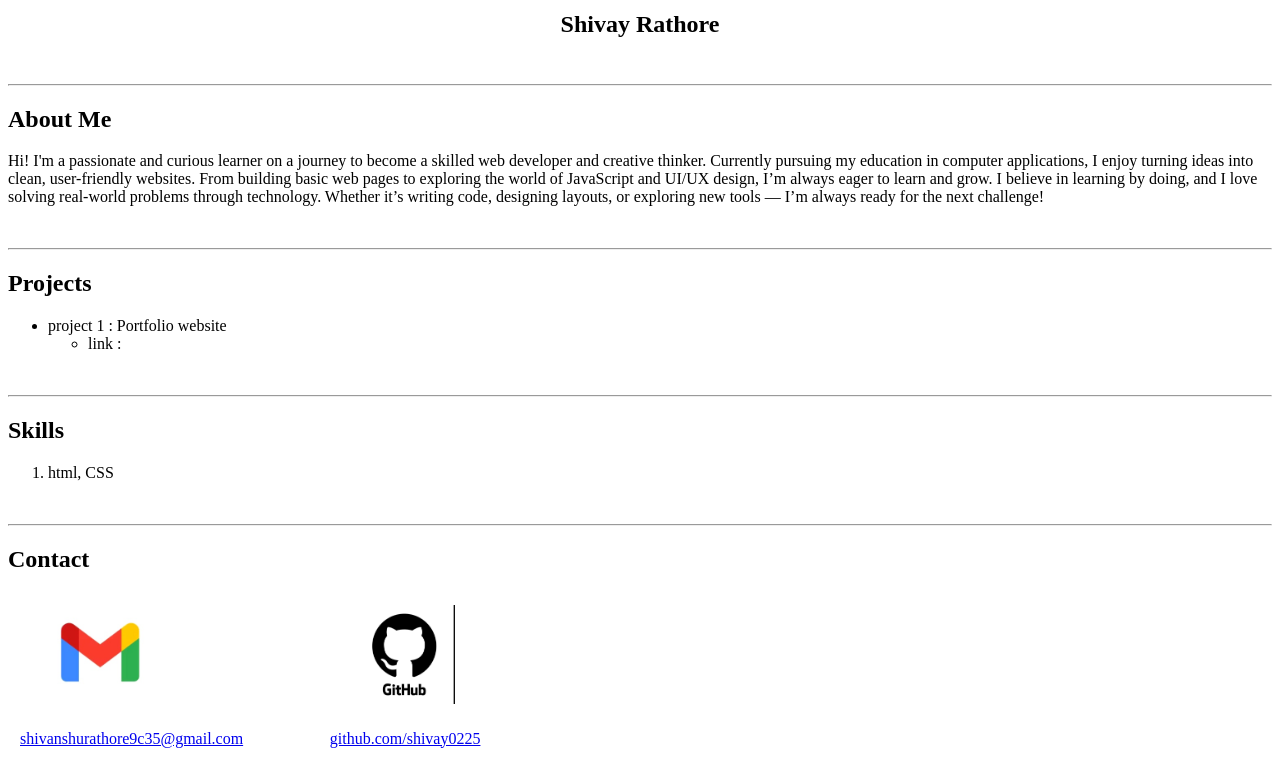
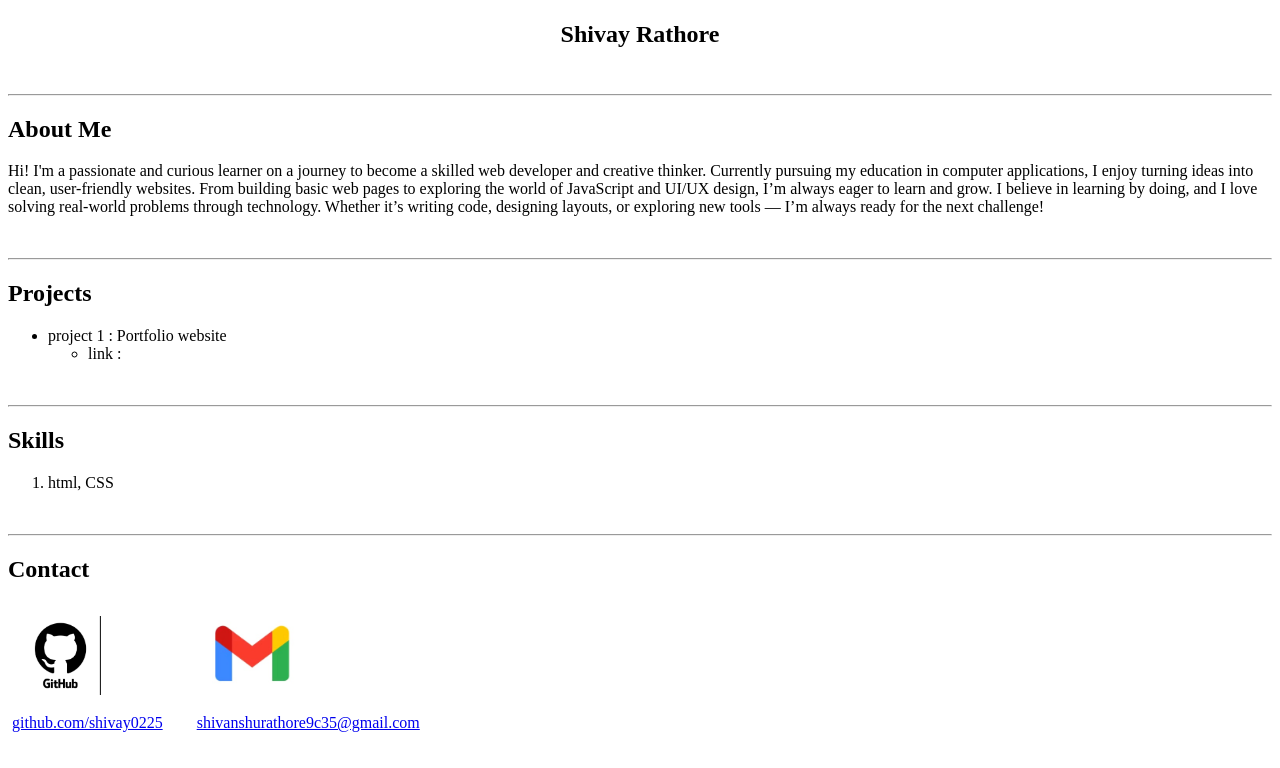
Before and after one commit to shivay0225/portfolio, a plain HTML site: page index.html in a window 1280 px wide. Shown: the part 406-1174 px from the top of the page. After the commit the page ends 1150 px from the top, so only its background shows below. Drawn offline with Linux system fonts and the light colour scheme.

Commit message:
Add files via upload

```diff
--- a/index.html
+++ b/index.html
@@ -10,7 +10,7 @@
     <div class="header container">
 
     <h1>My Portfolio</h1>
-    <hr><br>
+    <hr><hr><br>
     <img src="SHIVAAY.jpg" alt="My Photo " width = "300">
     <h2>Shivay Rathore </h2>
 
@@ -61,18 +61,20 @@
 
 <table>
   <tr>
-    <!--- Email Icon -->
-    <td style="padding: : 500px 100px;">
+     <!--- GitHub Icon -->
+    <td style="padding: 11px 11px;">
+      <a href="https://github.com/shivay0225" target="_blank">
+        <img src="github.jpg" width="80" alt="GitHub Icon">
+      </a>
+      </td>
+
+      <!--- Email Icon -->
+    <td style="padding: : 5px 5px;">
       <a href="mailto:shivanshurathore9c35@gmail.com" target="_blank">
-        <img src="email.jpg" width="180" alt="Email Icon">
+        <img src="email.jpg" width="170" alt="Email Icon">
       </a>
-    </td>
 
-    <!--- GitHub Icon -->
-    <td style="padding: 10px 100px;">
-      <a href="https://github.com/shivay0225" target="_blank">
-        <img src="github.jpg" width="100" alt="GitHub Icon">
-      </a>
+
     </td>
   </tr>
 
@@ -83,19 +85,20 @@
 
   <!--id rows -->
   <tr>
+
+    <!-- GitHub ID -->
+    <td style="padding: 2px 2px; text-align: center;">
+      <a href="https://github.com/shivay0225" target="_blank">
+        github.com/shivay0225
+      </a>
+    </td>
     <!--gmail id -->
-     <td style="padding: 2px 10px; text-align: center;">
+     <td style="padding: 2px 30px; text-align: center;">
       <a href="mailto:shivanshurathore9c35@gmail.com" target="_blank">
         shivanshurathore9c35@gmail.com
       </a>
     </td>
 
-    <!-- GitHub ID -->
-    <td style="padding: 10px 50px; text-align: center;">
-      <a href="https://github.com/shivay0225" target="_blank">
-        github.com/shivay0225
-      </a>
-    </td>
   </tr>
 </table>
 
```
